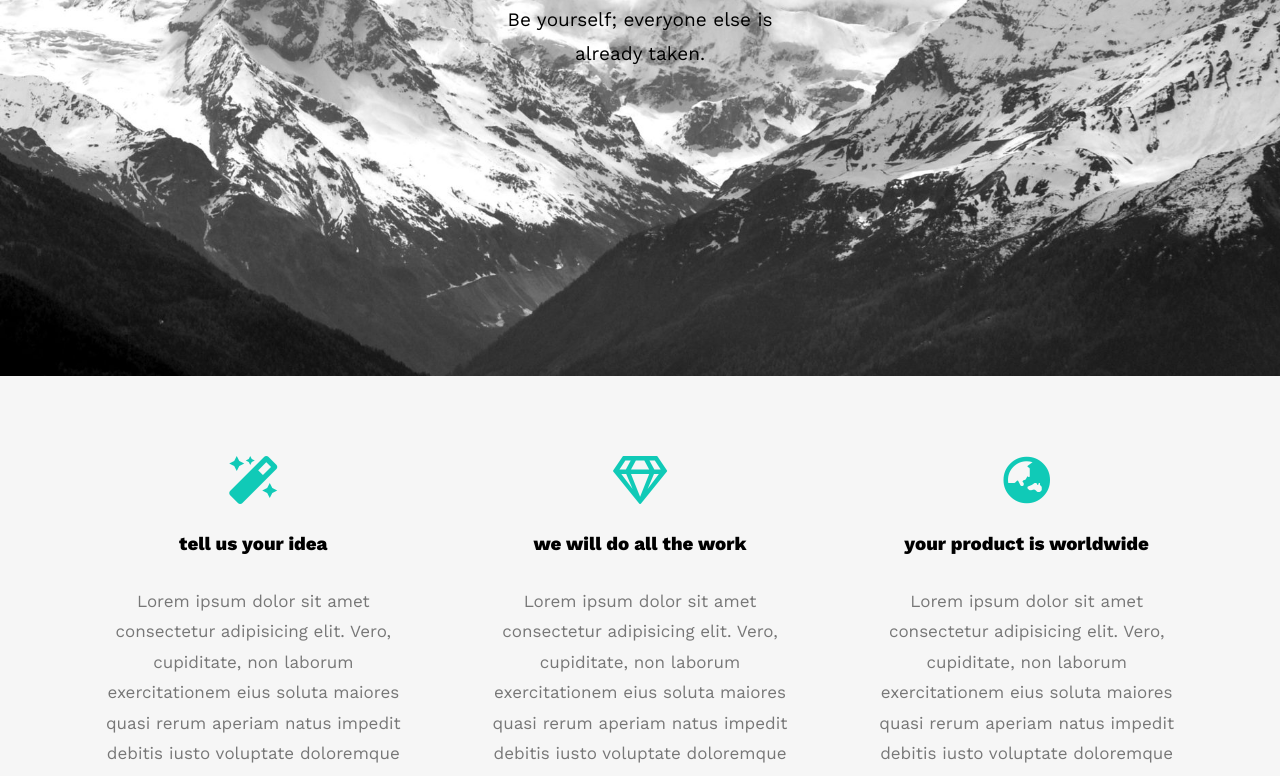
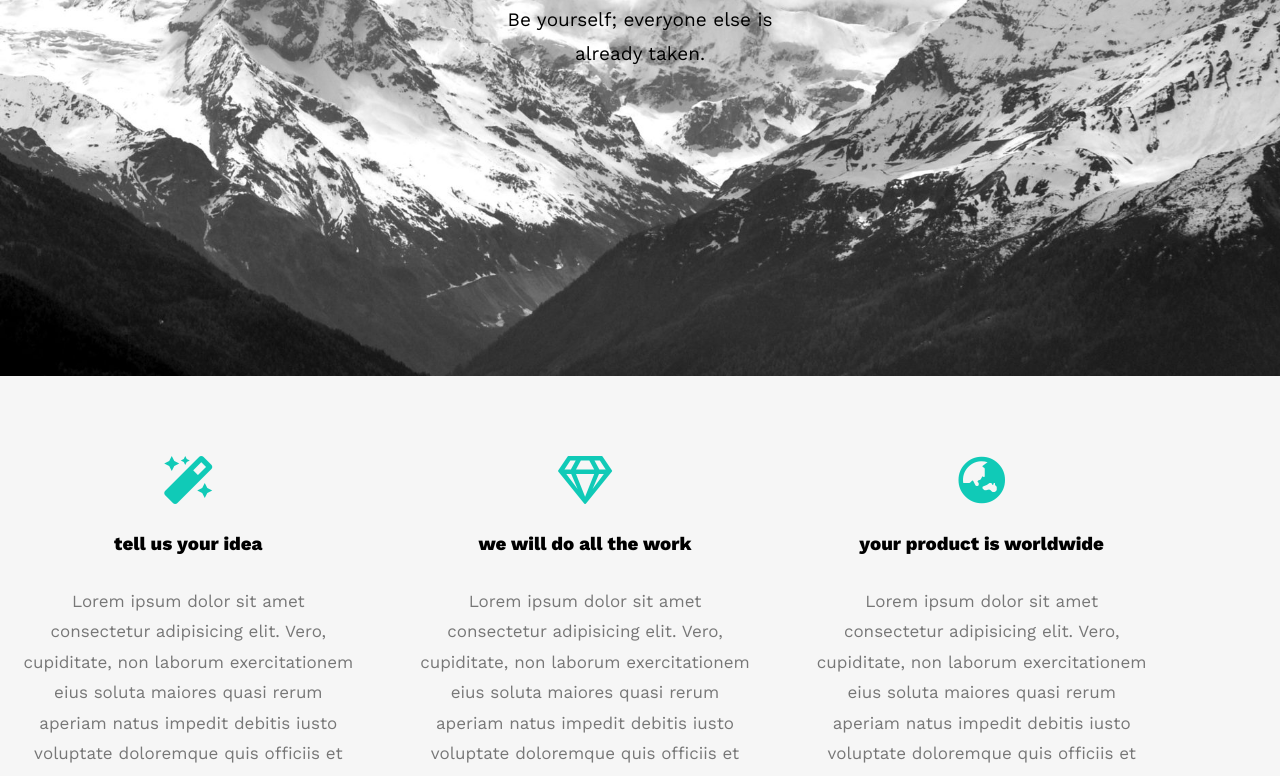
Before and after one commit to ZyadSaber/Leon-Design, a plain HTML site: page index.html in a window 1280 px wide. Shown: the part 424-1200 px from the top of the page. Drawn offline with nearby package versions, Linux system fonts and the light colour scheme.

Commit message:
Update main.css

```diff
--- a/CSS/main.css
+++ b/CSS/main.css
@@ -18,11 +18,11 @@ body {
 }
 /* container styles */
 .container {
-  /* width: 600px; */
+  /* width: 600px;
   padding-left: 15px;
   padding-right: 15px;
   margin-left: auto;
-  margin-right: auto;
+  margin-right: auto;*/
 }
 /* Small */
 @media (min-width: 768px) {
```
